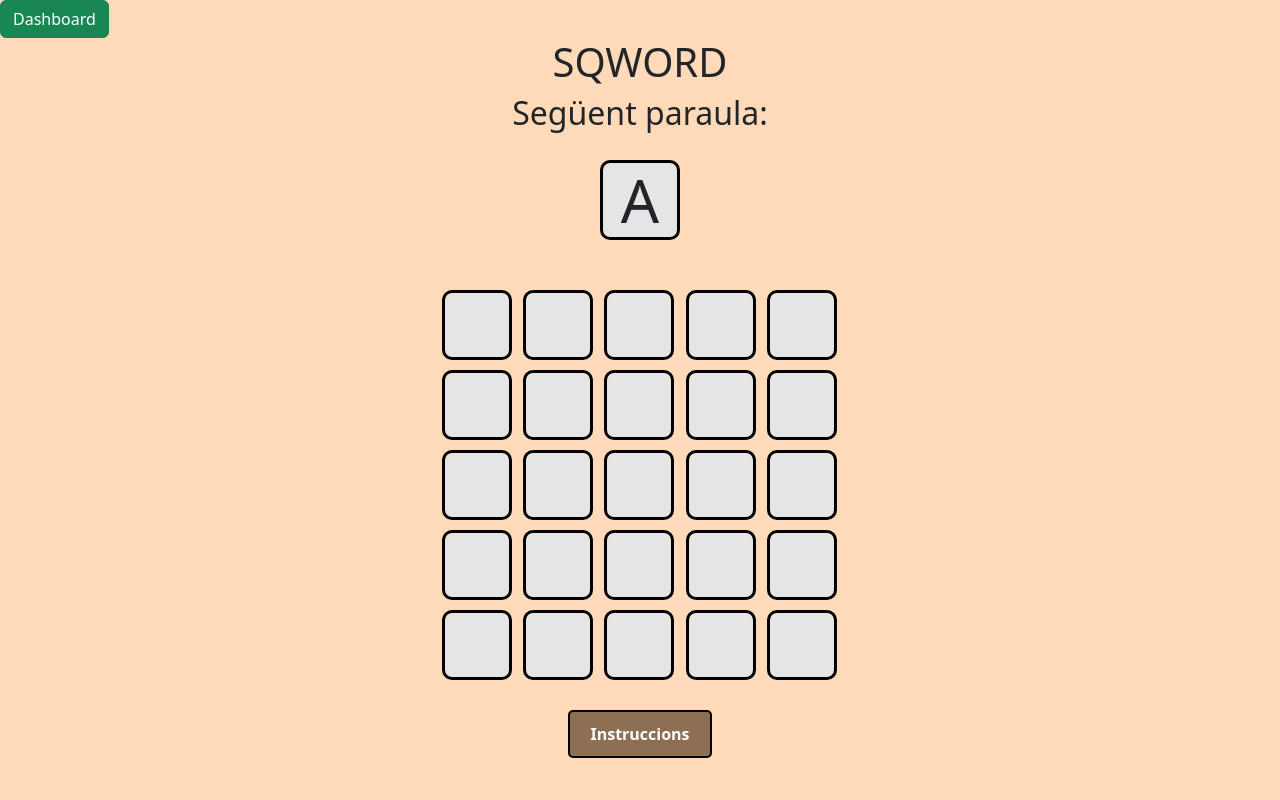
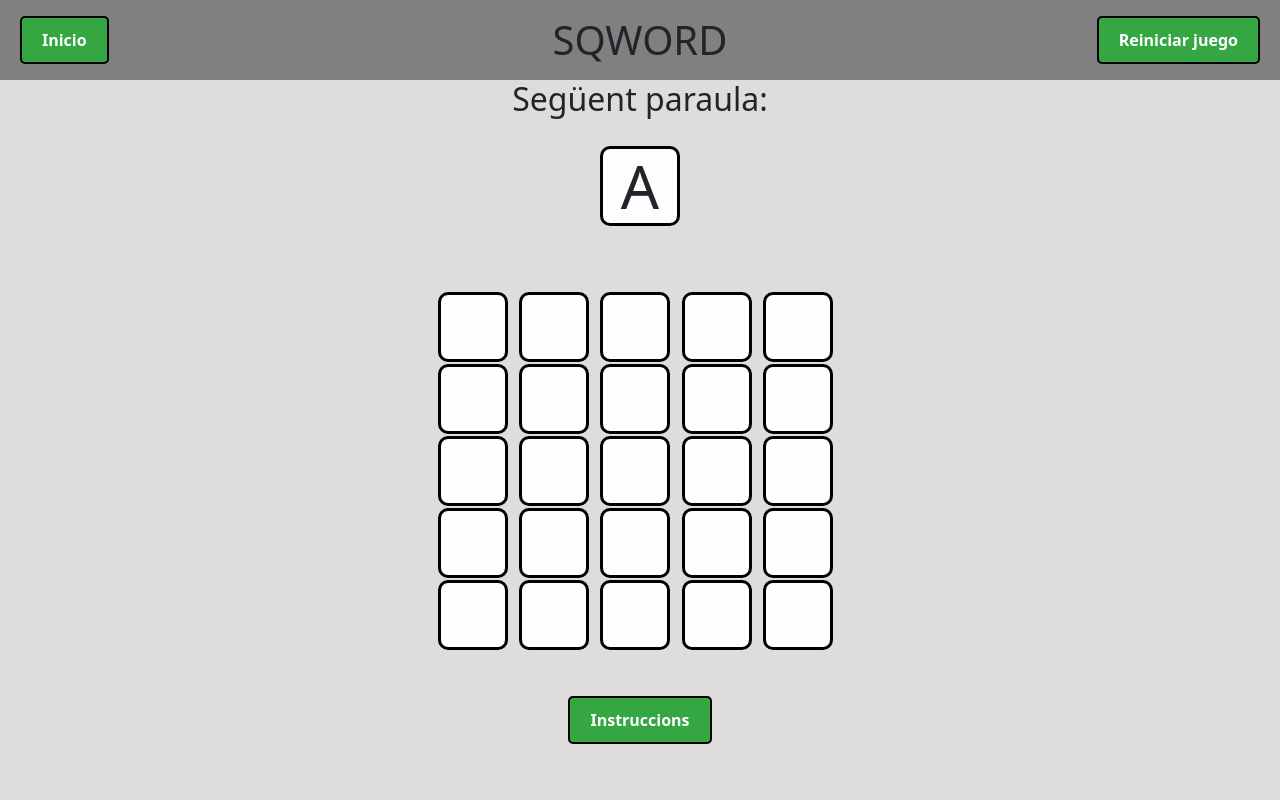
Before and after one commit to jose-giithub/LaravelFullCalendar, a Laravel app: page /sqword in a window 1280 px wide. Run offline with Laravel 10, Linux system fonts and the light colour scheme; the visitor is signed in with stand-in values (Sample User, id 1); some libraries are stand-ins or nearby versions.

Commit message:
Creo estilos para mostrar todos los datos al terminar la partida

```diff
--- a/app/Models/Partida.php
+++ b/app/Models/Partida.php
@@ -1,12 +1,13 @@
 <?php
 
 namespace App\Models;
+
 use Illuminate\Database\Eloquent\Factories\HasFactory;
 use Illuminate\Database\Eloquent\Model;
 
 class Partida extends Model
 {
-    //enlazamos con el usuario logueado
+    use HasFactory;
+
     protected $fillable = ['user_id', 'puntos', 'fecha'];
-    use HasFactory;
 }
--- a/app/Models/User.php
+++ b/app/Models/User.php
@@ -9,7 +9,8 @@ use Illuminate\Notifications\Notifiable;
 use Laravel\Fortify\TwoFactorAuthenticatable;
 use Laravel\Jetstream\HasProfilePhoto;
 use Laravel\Sanctum\HasApiTokens;
-use app\Models\Partida; //inporto el modelo partida
+use App\Models\Partida; // Corregido//inporto el modelo partida
+use app\Http\Controllers\PartidaController;
 
 class User extends Authenticatable
 {
@@ -65,5 +66,6 @@ class User extends Authenticatable
     public function partidas()
     {
         return $this->hasMany(Partida::class);
+
     }
 }
--- a/public/cssSqword/estilos.css
+++ b/public/cssSqword/estilos.css
@@ -1,6 +1,62 @@
 body {
-  background-color: #ffdab9;
+  background-color: #dfdddc;
 }
+.titulo {
+  display: flex; /* Establece el header para usar flexbox */
+  align-items: center; /* Alinea verticalmente los elementos en el centro */
+  justify-content: center; /* Centra el contenido horizontalmente */
+  background-color: gray; /* Fondo semi-transparente */
+  height: 80px;
+  position: relative; /* Establece una posición relativa para posicionar absolutamente el botón */
+}
+
+.titulo h1 {
+  margin: 0; /* Elimina el margen por defecto de los h1 */
+}
+/*//////////ESTILOS BOTON RETORNO */
+#botonRetorno {
+  position: absolute; /* Posición absoluta dentro del header */
+  left: 20px; /* 20px desde el borde izquierdo del header */
+  top: 50%; /* 50% desde el borde superior del header */
+  transform: translateY(-50%); /* Desplaza el botón hacia arriba en un 50% de su altura para centrarlo */
+  padding: 10px 20px;
+  font-size: 16px;
+  font-weight: bold;
+  text-align: center;
+  text-decoration: none;
+  cursor: pointer;
+  color: #fff;
+  background-color: #34a743;
+  border: 2px solid #000;
+  border-radius: 5px;
+  transition: background-color 0.3s, color 0.3s;
+}
+#botonRetorno:hover {
+background-color: #0056b3;
+color: #fff;
+}
+#reinicioJuego {
+  position: absolute; /* Posición absoluta dentro del header */
+  right: 20px; /* 20px desde el borde izquierdo del header */
+  top: 50%; /* 50% desde el borde superior del header */
+  transform: translateY(-50%); /* Desplaza el botón hacia arriba en un 50% de su altura para centrarlo */
+  padding: 10px 20px;
+  font-size: 16px;
+  font-weight: bold;
+  text-align: center;
+  text-decoration: none;
+  cursor: pointer;
+  color: #fff;
+  background-color: #34a743;
+  border: 2px solid #000;
+  border-radius: 5px;
+  transition: background-color 0.3s, color 0.3s;
+}
+#reinicioJuego:hover {
+background-color: #0056b3;
+color: #fff;
+}
+
 
 .message-container {
   margin-bottom: 20px;
@@ -15,7 +71,7 @@ body {
   display: flex;
   justify-content: center;
   align-items: center;
-  background-color: #ffdab9;
+  background-color: #dfdddc;
   border-radius: 10px;
   margin-bottom: 10px; /* Ajusta el valor según la separación que desees */
 }
@@ -29,7 +85,7 @@ body {
   width: 80px;
   font-size: 60px;
   align-items: center;
-  background-color: #e5e5e5;
+  background-color: #fdfdfd;
   border-radius: 10px;
   text-transform: uppercase;
   margin-bottom: 10px; /* Ajusta el valor según la separación que desees */
@@ -37,7 +93,7 @@ body {
 
 /*ESTILOS JOKER*/
 #contenedorJoker {
-  background-color: #ffdab9; /* Cambia al mismo color del fondo del body */
+  background-color:  #dfdddc; /* Cambia al mismo color del fondo del body */
   display: none;
   width: 800px;
 }
@@ -71,13 +127,13 @@ body {
   width: 70px; /* Ajusta el ancho según tus preferencias */
   height: 70px; /* Ajusta la altura según tus preferencias */
   text-align: center;
-  background-color: #e5e5e5;
+  background-color: #fffefe;
   font-size: 50px; /* Ajusta el tamaño de la fuente según tus preferencias */
   text-transform: uppercase;
   color: #000;
   border: solid 3px black;
   border-radius: 10px;
-  margin: 5px;
+  margin: 1px 1px;
 }
 
 /* Estilos de los inputs dentro de la cuadricula */
@@ -85,7 +141,7 @@ input{
   width: 80px;
   height: 80px;
   text-align: center;
-  background-color:  #ffdab9;
+  background-color:  #fefefd;
   font-size: 60px;
   text-transform: uppercase;
   color: #000;
@@ -115,6 +171,7 @@ input{
 .popup button {
   display: block;
   margin: auto;
+  background-color: #34a743;
 }
 
 #mostarInstrucciones {
@@ -127,7 +184,7 @@ input{
   text-decoration: none;
   cursor: pointer;
   color: #fff;
-  background-color: #8d6f54;
+  background-color: #34a743;
   border: 2px solid #000;
   border-radius: 5px;
   transition: background-color 0.3s, color 0.3s;
@@ -136,22 +193,47 @@ input{
   background-color: #0056b3;
   color: #fff;
 }
-
-/*CSS del resultado*/
-#resultados {
+/* CSS de palabras acertadas */
+#palabrasAcertadas {
   position: fixed;
-  top: 50%;
+  top: 20%; /* Cambiado para que se muestre más arriba */
   left: 50%;
-  transform: translate(-50%, 50%); /* Cambiado de -50% a 50% para centrar hacia abajo */
+  transform: translateX(-50%);
   background-color: rgba(0, 0, 0, 0.7);
   padding: 20px;
   color: #fff;
   border-radius: 10px;
   text-align: center;
+  display: none;
+  max-width: 50%;
+  overflow-y: auto;
 }
 
-#resultados h1 {
-  margin: 0; /* Elimina el margen predeterminado del encabezado */
+/* CSS del resultado */
+#divPuntuacion {
+  position: fixed;
+  top: 60%; /* Cambiado para que se muestre más abajo, por debajo de las palabras acertadas */
+  left: 50%;
+  transform: translate(-50%, -50%);
+  background-color: rgba(0, 0, 0, 0.7);
+  padding: 20px;
+  color: #fff;
+  border-radius: 10px;
+  text-align: center;
+  display: none;
+  max-width: 50%;
+  overflow-y: auto;
+}
+
+/* Estilos comunes para listas dentro de divPuntuacion y palabrasAcertadas */
+#divPuntuacion ul, #palabrasAcertadas ul {
+  padding: 0;
+  list-style-type: none;
+}
+
+#divPuntuacion li, #palabrasAcertadas li {
+  font-size: 1.5em;
+  margin-bottom: 0.5em;
 }
 
 .custom-width {
@@ -163,7 +245,7 @@ input{
 
 
 
-/* Css del div que muestra las palabras acertadas */
+/* Css del div que muestra las palabras acertadas
 #divPalabrasAcertadas{
   text-align: center;
-}
+}*/
--- a/public/jsSqword/main.js
+++ b/public/jsSqword/main.js
@@ -73,7 +73,11 @@ let botonCerrar = document.getElementById('cerrarInstrucciones');
 botonCerrar.addEventListener('click', mostrarInstrucciones);
 
 
-
+  // Añade el event listener al botón de reinicio
+let botonReinicio = document.getElementById('reinicioJuego');
+if (botonReinicio) {
+    botonReinicio.addEventListener('click', reiniciarTodo);
+}
 
 
 }); //final del DOMContentLoaded
--- a/resources/views/profile/sqword.blade.php
+++ b/resources/views/profile/sqword.blade.php
@@ -20,8 +20,9 @@
 
 
 <body>
-  <header class="titulo">
-    <a href="{{ route('dashboard') }}" class="btn btn-success">{{ __('Dashboard') }}</a>
+  <header  class="titulo">
+  <a id="botonRetorno" href="{{ route('dashboard') }}" class="btn">{{ __('Inicio') }}</a>
+  <a id="reinicioJuego" href="" class="btn">Reiniciar juego</a>
     <h1 class="text-center">SQWORD</h1>
   </header>
 
@@ -75,29 +76,14 @@
       <button id="cerrarInstrucciones">Tancar</button>
     </div>
   </div>
-
-  <!-- Mostramos las palabras acertadas una vez se acaba de escrivir-->
-  <div id="divPalabrasAcertadas">
-    <!-- <strong>Palabras hacertada</strong>  crear desde el css-->
-    <p id="palabrasAcertadas"></p>
-  </div>
-
-  <!-- Mostrar resultados con la hora -->
-  <div id="divPuntuacion" class="container-fluid custom-width"
-    style="background-color: rgb(196, 188, 188); border-radius: 10px; display: none;">
-    <div class="row justify-content-center">
-      <!-- Columna de Fecha -->
-      <div class="col-md-6 text-center">
-        <strong>Fecha:</strong>
-        <p id="Fecha"></p>
-      </div>
-      <!-- Columna de Puntuación -->
-      <div class="col-md-6 text-center">
-        <strong>Puntuación:</strong>
-        <p id="textoPuntos"></p>
-      </div>
-    </div>
-  </div>
+  <!-- Contenedor para mostrar las palabras acertadas -->
+  <div id="palabrasAcertadas" class="container-fluid custom-width">
+    <!-- Aquí se insertarán los resultados  -->
+</div>
+  <!-- Contenedor para mostrar los resultados de la partida -->
+<div id="divPuntuacion" class="container-fluid custom-width">
+    <!-- Aquí se insertarán los resultados de la partida -->
+</div>
 
   <script src="https://cdn.jsdelivr.net/npm/bootstrap@5.3.2/dist/js/bootstrap.bundle.min.js"
     integrity="sha384-C6RzsynM9kWDrMNeT87bh95OGNyZPhcTNXj1NW7RuBCsyN/o0jlpcV8Qyq46cDfL"
--- a/routes/web.php
+++ b/routes/web.php
@@ -68,6 +68,8 @@ Route::middleware(['auth:sanctum', config('jetstream.auth_session'), 'verified',
         return view('dashboard');
     })->name('dashboard');
 
+    //ruta para recuperar los datos de la bd del juego sqword
+    Route::get('/partidas-usuario', [PartidaController::class, 'partidasUsuario'])->middleware('auth');
     //ruta guardar puntos y fecha sqword
     Route::post('/guardar-partida', [PartidaController::class, 'guardarPartida'])->middleware('auth');
     Route::get('/sqword', function () {return view('profile.sqword');});//ruta sqword
```
Also changed, not shown: app/Http/Controllers/PartidaController.php (+10 -4 lines), public/jsSqword/funciones.js (+112 -34 lines).
